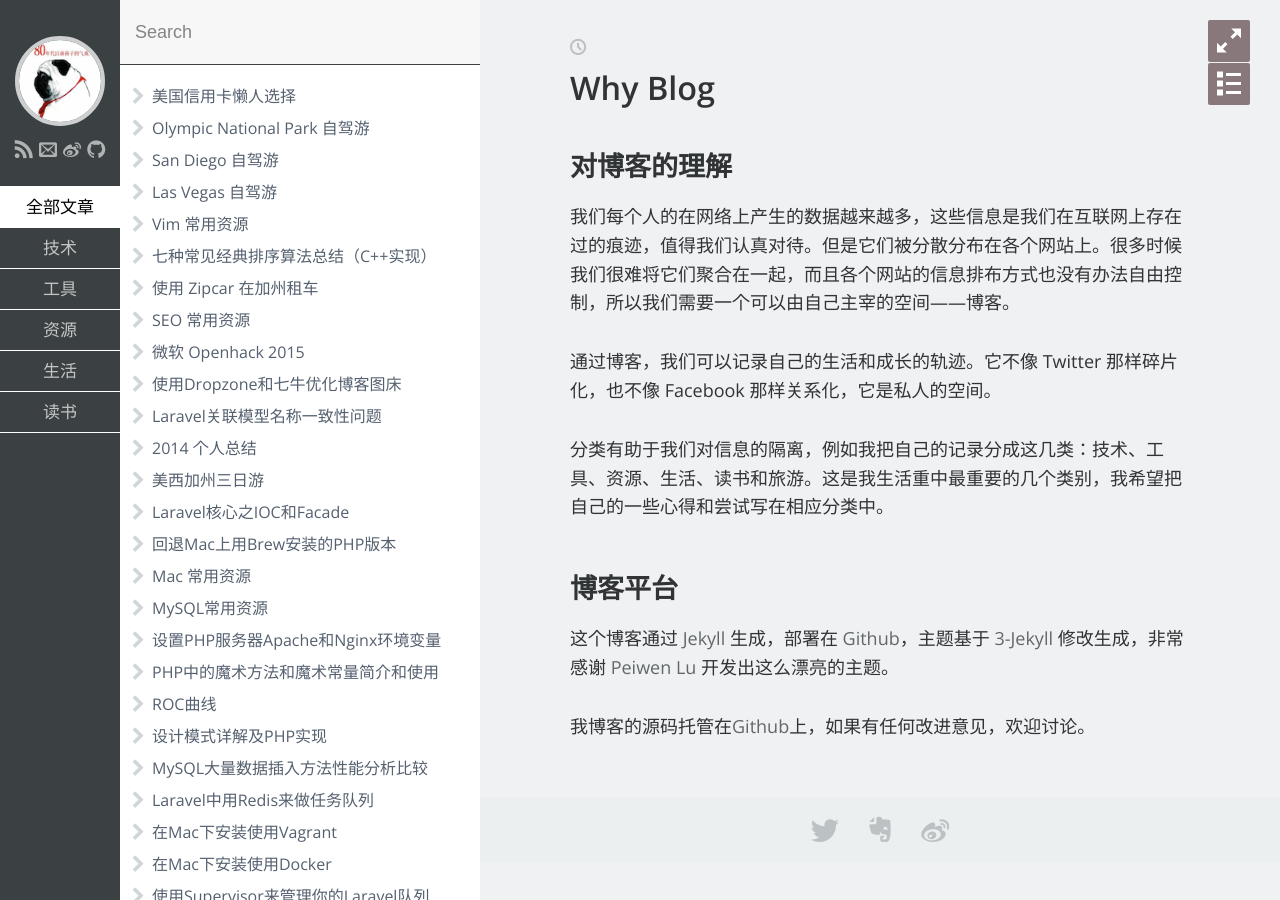
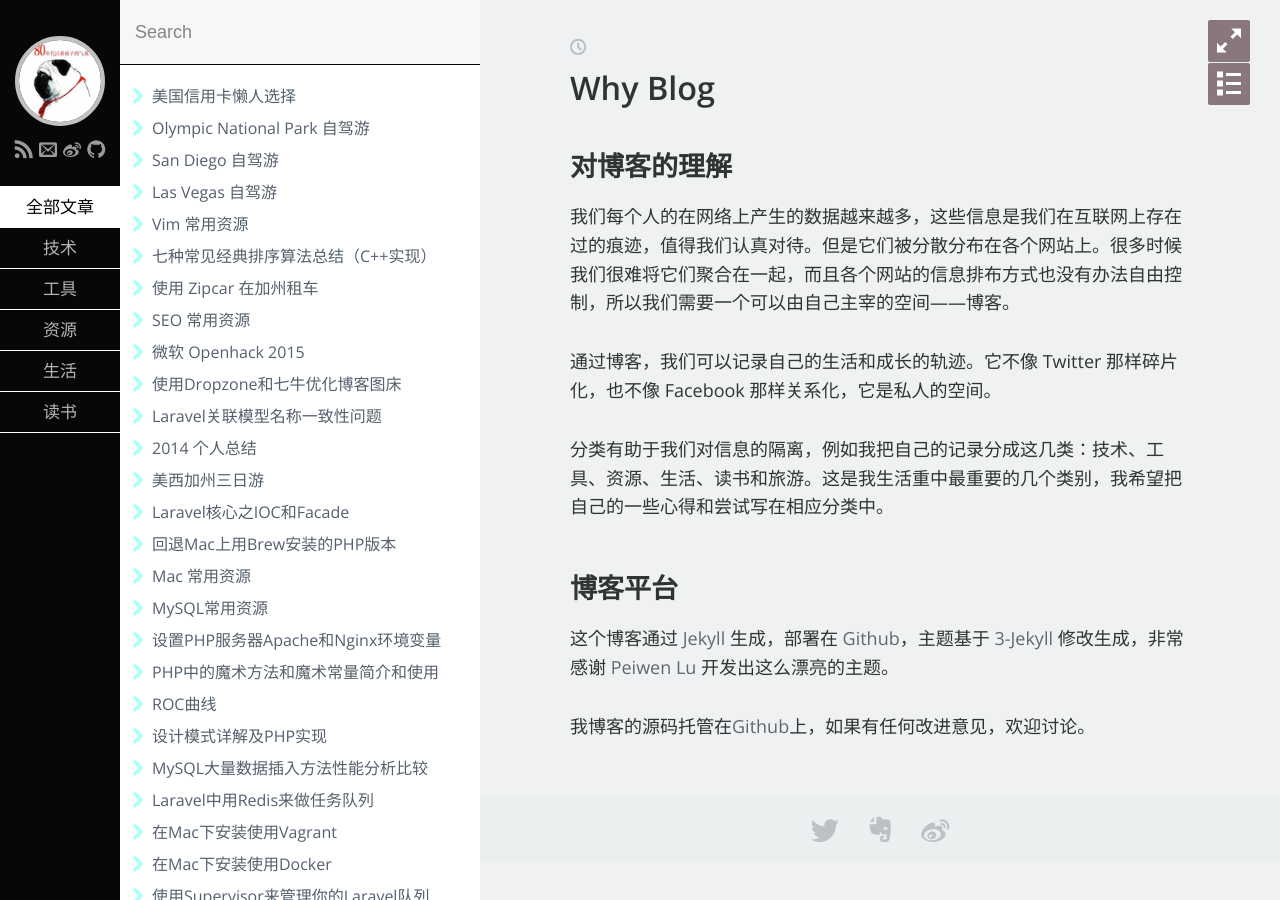
Before and after one commit to MarKent/MarKent.github.io, a Jekyll site: the page built from index.md, in a window 1280 px wide. Built offline with Jekyll 4.4.1, drawn with Linux system fonts in a browser that asks for light colours; some web fonts are replaced.

Commit message:
Update main.sass

```diff
--- a/css/main.sass
+++ b/css/main.sass
@@ -13,12 +13,12 @@ $font: 'Open Sans', 'Hiragino Sans GB', sans-serif
 
 // # Sidebar Background Gradient
 $gradient-start: #B5B56C
-$gradient-end:   #CFD6DA
+$gradient-end:   #adfff8
 // $sidebar-bg: linear-gradient(136deg, $gradient-start, $gradient-end)
 
 $sidebar-bg: #88777B
-$sidebar-left-bg: #3b4142
-$sidebar-right-bg: #3b4142
+$sidebar-left-bg: #070707
+$sidebar-right-bg: #070707
 
 // # Sidebar Left
 $sidebar-left-width: 120px
```
